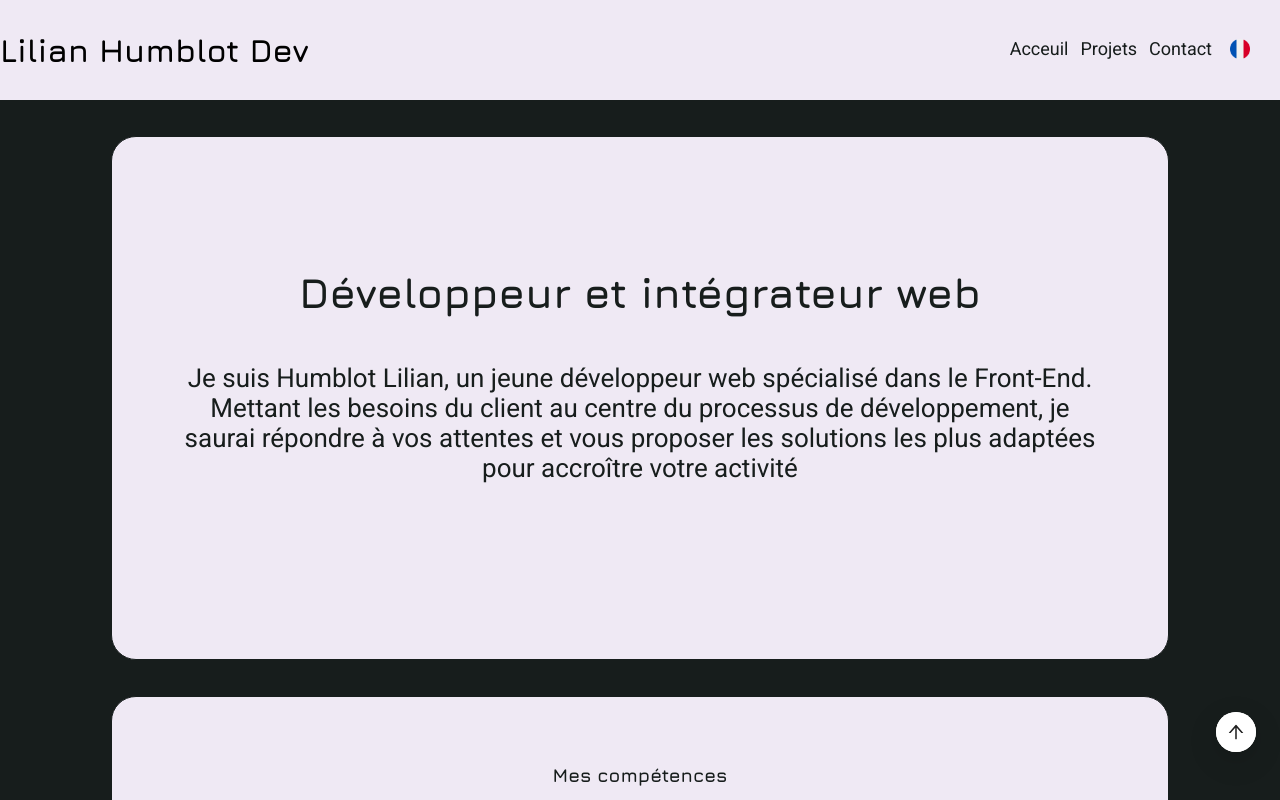
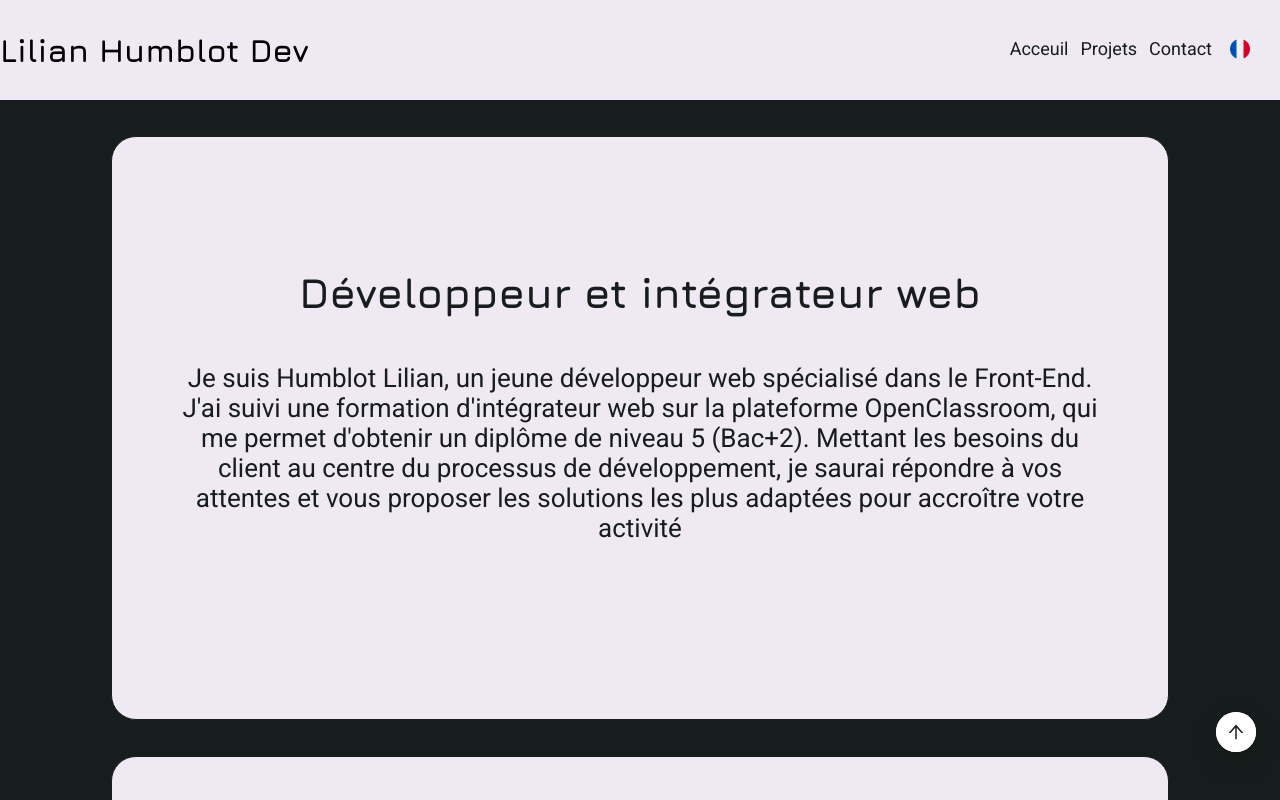
Before and after one commit to LilHbt/LilianHumblot-Dev, a React (Create React App) app: page / in a window 1280 px wide. Shown: the top 800 px of the page. Built offline with nearby package versions, Linux system fonts and the light colour scheme.

Commit message:
présentation update

```diff
--- a/src/Components/Presentation/Presentation.jsx
+++ b/src/Components/Presentation/Presentation.jsx
@@ -17,9 +17,9 @@ const Presentation = () => {
           <FormattedMessage
             id="__PRESENTATION__"
             defaultMessage="Je suis Humblot Lilian, un jeune développeur web spécialisé dans
-          le Front-End. Mettant les besoins du client au centre du processus de
-          developpement, je saurai répondre à vos attentes et vous proposer
-          les solutions les plus adaptées pour accroître votre activité"
+          le Front-End. J'ai suivi une formation d'intégrateur web sur la plateforme OpenClassroom, qui me permet d'obtenir un diplôme de niveau 5 (Bac+2).Mettant les besoins du client au centre du processus de
+          développement, je saurai répondre à vos attentes et vous proposer
+          les solutions les plus adaptées pour accroître votre activité. "
           />
         </p>
       </div>
--- a/src/Languages/en.json
+++ b/src/Languages/en.json
@@ -1,6 +1,6 @@
 {
   "__PRESENTATIONTITLE__": "Web developer and integrator",
-  "__PRESENTATION__": "I am Humblot Lilian, a young web developer specialized in Front-End. Putting the customer's needs at the center of the development process, I will be able to meet your expectations and offer you the most suitable solutions to increase your activity.",
+  "__PRESENTATION__": "I am Humblot Lilian, a young web developer specialized in Front-End. I followed  as a web integrator course on the OpenClassroom platform, which allowed me to obtain a level 5 degree (Bac+2).  Putting the customer's needs at the center of the development process, I will be able to meet your expectations and offer you the most suitable solutions to increase your activity.",
   "__VISITSITE__": "Visit web site",
   "__REACTDESCRIPTION__": "React is a Javascript-based library for breaking code into reusable components and providing many tools to improve development. React is extremely popular with many developers.",
   "__KASADESCRIPTION__": "Real estate rental site created using React, the most popular Javascript library among web developers. Using React allows for reusable and easily maintainable code.",
--- a/src/Languages/fr.json
+++ b/src/Languages/fr.json
@@ -1,6 +1,6 @@
 {
   "__PRESENTATIONTITLE__": "Développeur et intégrateur web",
-  "__PRESENTATION__": "Je suis Humblot Lilian, un jeune développeur web spécialisé dans le Front-End. Mettant les besoins du client au centre du processus de développement, je saurai répondre à vos attentes et vous proposer les solutions les plus adaptées pour accroître votre activité",
+  "__PRESENTATION__": "Je suis Humblot Lilian, un jeune développeur web spécialisé dans le Front-End. J'ai suivi une formation d'intégrateur web sur la plateforme OpenClassroom, qui me permet d'obtenir un diplôme de niveau 5 (Bac+2). Mettant les besoins du client au centre du processus de développement, je saurai répondre à vos attentes et vous proposer les solutions les plus adaptées pour accroître votre activité",
   "__VISITSITE__": "Visiter le site",
   "__REACTDESCRIPTION__": "React est une bibliothèque basée sur le language Javascript permettant de fractionner le code en composant réutilisable et fournissant beaucoup d'outils pour améliorer le developpement. React est extrêmement populaire auprès de nombreux développeurs.",
   "__KASADESCRIPTION__": "Site de location immobiliaire créé en utilisant React, la bibliothèque Javascript la plus populaire parmit les développeurs web. L'utilisation de React permet d'obtenir un code réutilisable et facilement maintenable.",
```
